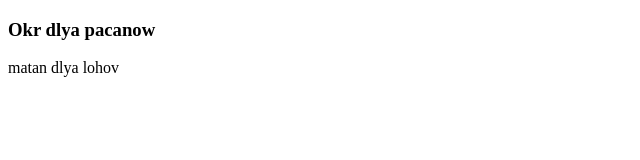
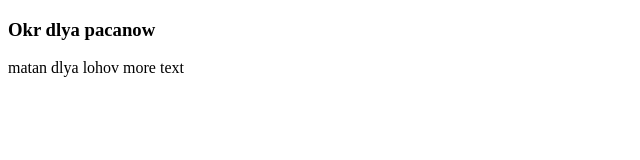
Before and after one commit to ElfMydak/OKR, a plain HTML site: page Index.html in a window 1280 px wide. Shown: the full height of the page, 0-640 px from the left. Drawn offline with Linux system fonts and the light colour scheme.

Commit message:
second commit

```diff
--- a/Index.html
+++ b/Index.html
@@ -12,5 +12,6 @@
 </header>
 <h3>Okr dlya pacanow</h3>
 matan dlya lohov
+more text
 </body>
 </html>
```
